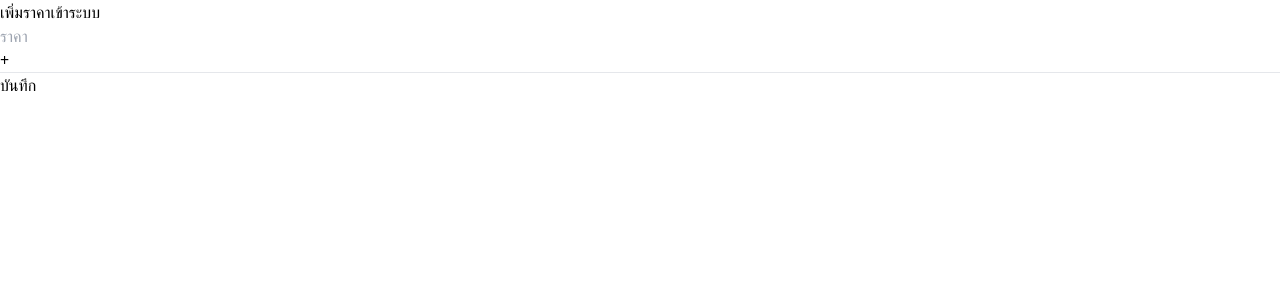
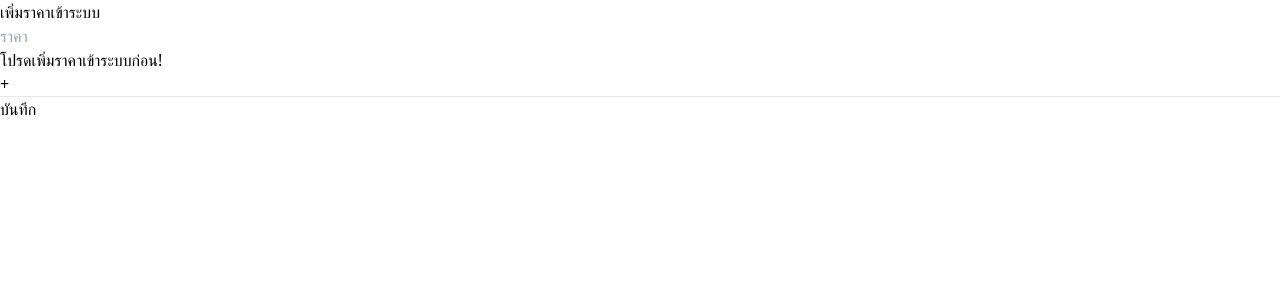
Before and after one commit to fitm-elite/software-development-camp-team-c, a React (Vite) app: page /setting in a window 1280 px wide. Both pictures are taken after a click on the button "บันทึก". Shown: the top 300 px of the page. Built offline with nearby package versions, Linux system fonts and the light colour scheme.

Commit message:
feat(setting): add check if not add price to list and set localstroage to load on mount to prices context

```diff
--- a/src/pages/Setting.tsx
+++ b/src/pages/Setting.tsx
@@ -1,6 +1,6 @@
 import ItemPrice from "@/components/ItemPrice";
 import Store from "@/store";
-import { useContext, useState } from "react";
+import { useContext, useEffect, useState } from "react";
 import { useNavigate } from "react-router-dom";
 
 export default function Setting() {
@@ -9,6 +9,14 @@ export default function Setting() {
   const [price, setPrice] = useState("");
   const [isPriceValid, setIsPriceValid] = useState<boolean>(false);
   const [isSamePriceValid, setIsSamePriceValid] = useState<boolean>(false);
+  const [isEmptyPricesValid, setIsEmptyPricesValid] = useState<boolean>(false);
+
+  useEffect(() => {
+    const oldPrices = localStorage.getItem("prices");
+    if (oldPrices != null) {
+      setPrices(JSON.parse(oldPrices)); // Initialize state from localStorage
+    }
+  }, []);
 
   const handlePriceChange = (input: React.ChangeEvent<HTMLInputElement>) => {
     setPrice(input.target.value.replace(/\D+/g, ""));
@@ -36,9 +44,11 @@ export default function Setting() {
 
   const handleSubmit = () => {
     if (prices.length == 0) {
-      ////
+      /// check if not add price to list
+      setIsEmptyPricesValid(true);
     } else {
       ///add to localstorage
+      setIsEmptyPricesValid(false);
       localStorage.setItem("prices", JSON.stringify(prices));
       navigate("/");
     }
@@ -79,6 +89,11 @@ export default function Setting() {
           {isSamePriceValid && (
             <p className="text-red-500 mt-2 absolute">ราคาซ้ำ!</p>
           )}
+          {isEmptyPricesValid && (
+            <p className="text-red-500 mt-2 absolute">
+              โปรดเพิ่มราคาเข้าระบบก่อน!
+            </p>
+          )}
         </div>
         <div>
           <button
--- a/src/store/index.tsx
+++ b/src/store/index.tsx
@@ -1,4 +1,10 @@
-import { createContext, useContext, useState, ReactNode } from "react";
+import {
+  createContext,
+  useContext,
+  useState,
+  ReactNode,
+  useEffect,
+} from "react";
 
 interface InitialState {
   prices: number[];
@@ -22,6 +28,14 @@ const Store = createContext<InitialState>(initialState);
 
 export const Provider = ({ children }: { children: ReactNode }) => {
   const [prices, setPricesState] = useState<number[]>([]);
+
+  useEffect(() => {
+    const oldPrices = localStorage.getItem("prices");
+    if (oldPrices) {
+      setPricesState(JSON.parse(oldPrices));
+    }
+  }, []);
+
   const [finalPrice, setFinalPriceState] = useState<number>(0);
 
   // Wrap the setter function to add new prices
```
